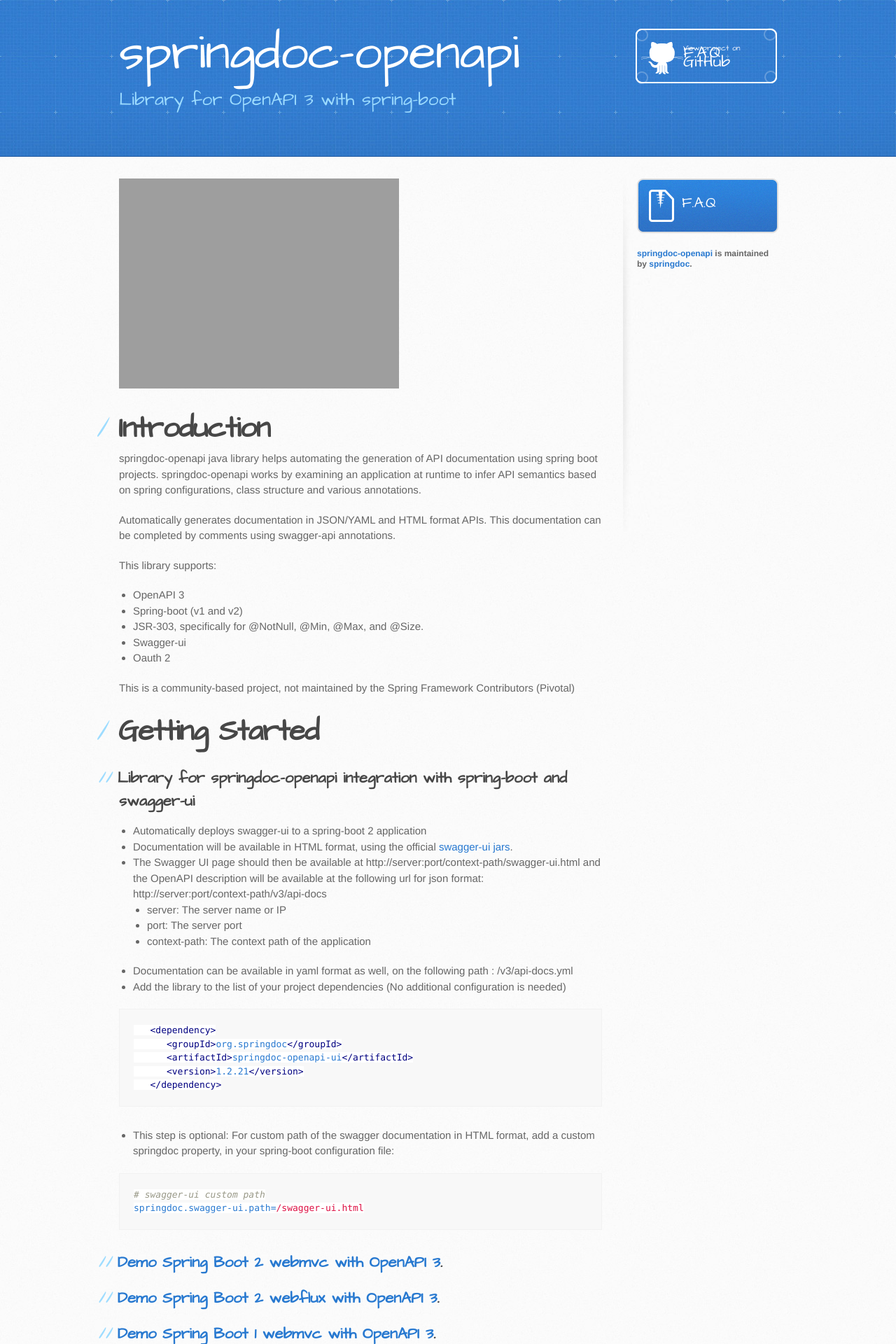
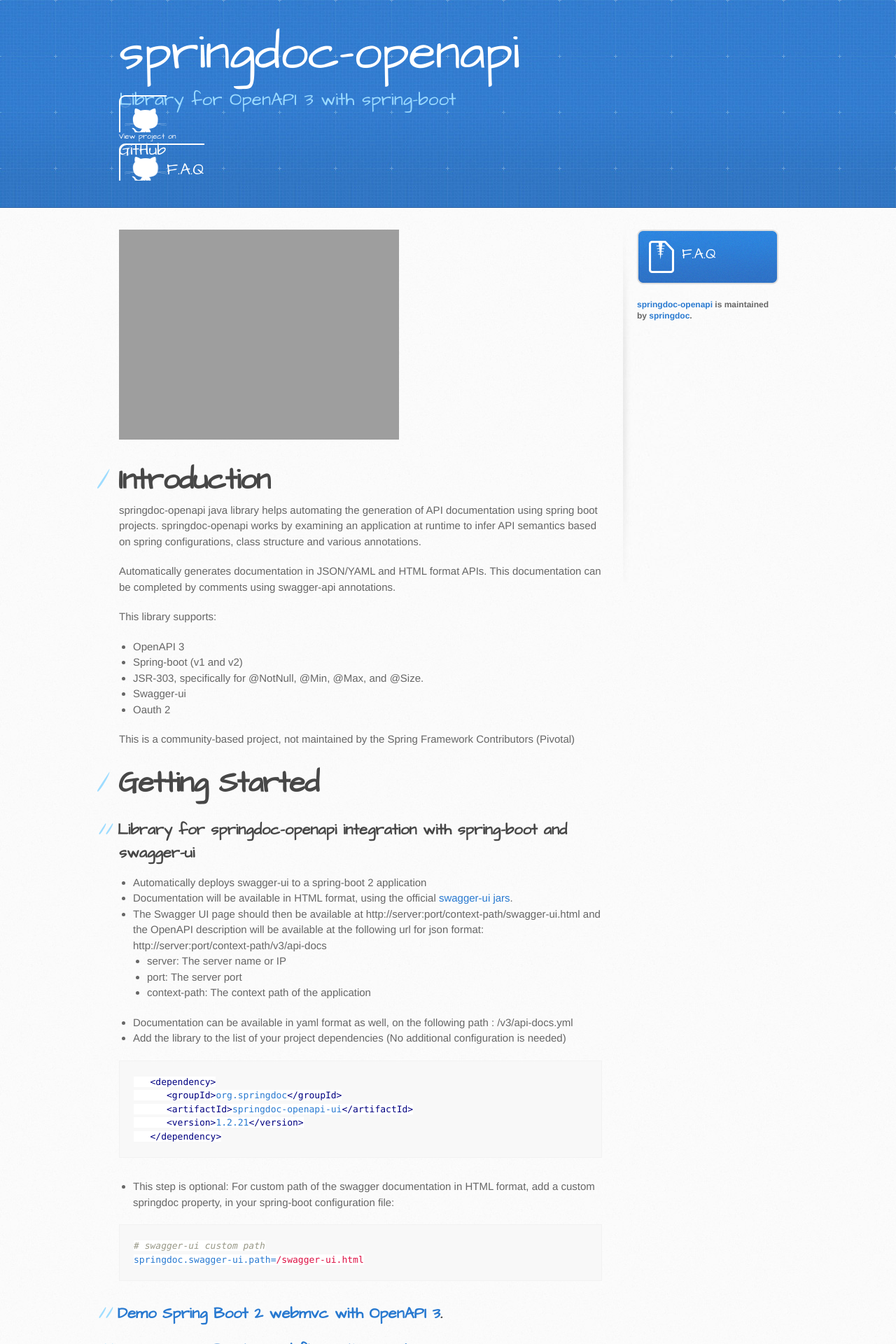
Before and after one commit to springdoc/springdoc-openapi-demos, a Jekyll site: the page built from docs/index.md, in a window 1280 px wide. Shown: the top 1920 px of the page at 70% size. Built offline with Jekyll 4.4.1, drawn with Linux system fonts in a browser that asks for light colours.

Commit message:
project update

```diff
--- a/docs/_sass/jekyll-theme-architect.scss
+++ b/docs/_sass/jekyll-theme-architect.scss
@@ -107,8 +107,10 @@
   font-size: 11px;
 }
 header a.button {
-  position: absolute;
-  top: 0;
+  width: 134px;
+  height: 58px;
+  padding-top: 22px;
+  padding-left: 68px;
   right: 0;
   background: transparent url(../images/github-button.png) 0 0 no-repeat;
 }
```
